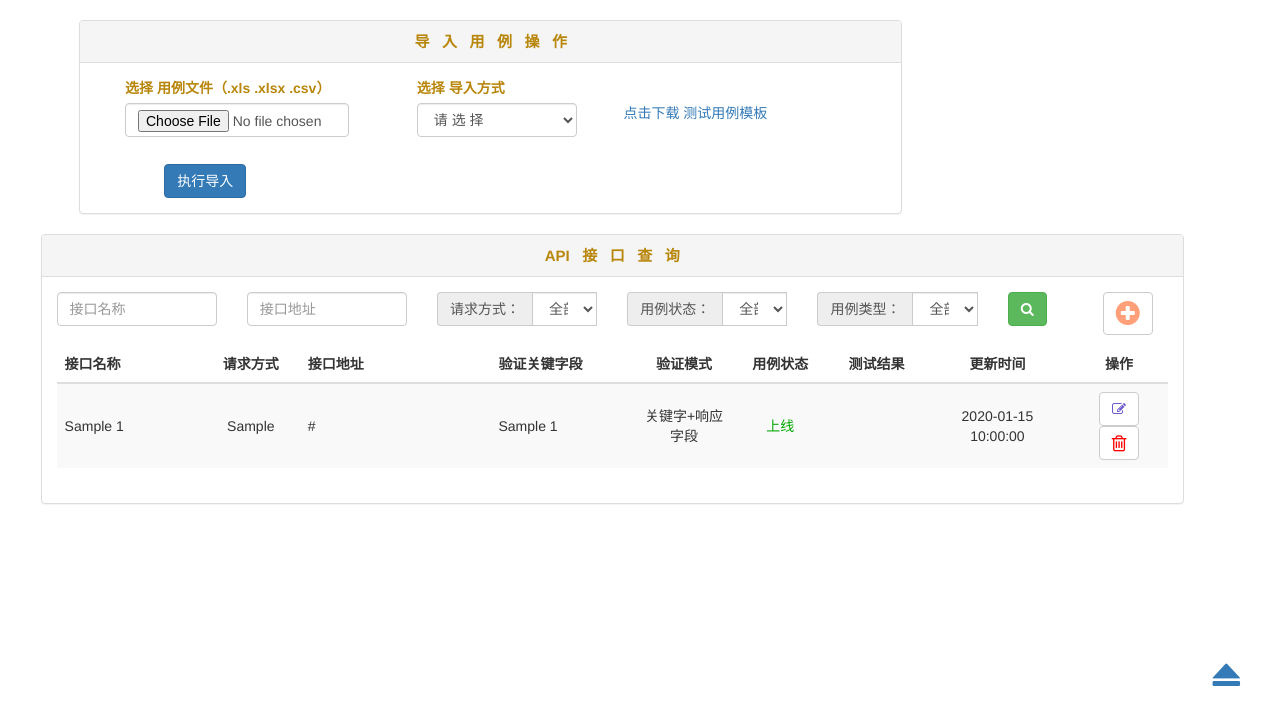
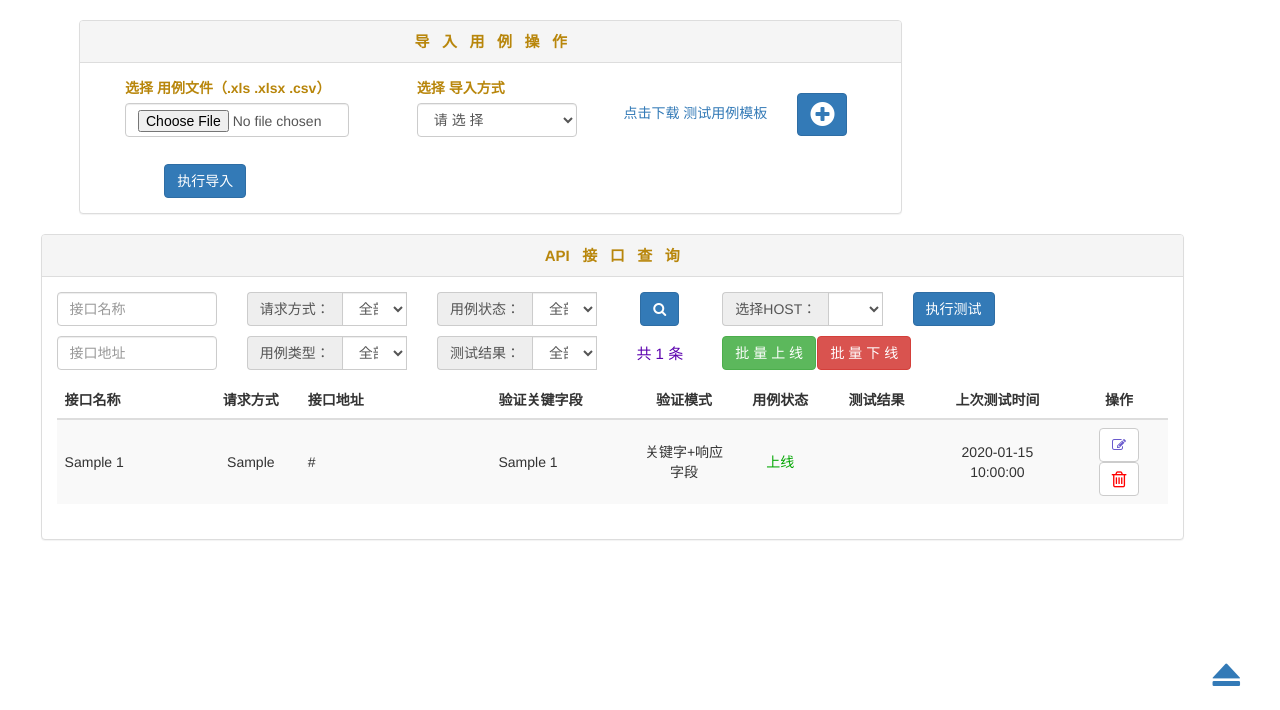
Before and after one commit to micllo/pythonApi, a Flask app: page /API/get_project_case_list/1 in a window 1280 px wide. Shown: the part 90-800 px from the top of the page. Run offline with Flask 2, Linux system fonts and the light colour scheme; a database or web service that is not in the repository returns one stand-in record (values such as "Sample title"); parts of the project's set-up code (start-up, migrations or seed data) failed here and were passed over.

Commit message:
页面添加执行测试功能

```diff
--- a/Api/static/scripts/project.js
+++ b/Api/static/scripts/project.js
@@ -57,6 +57,103 @@ function exec_import(pro_name, nginx_api_proxy){
 
 
 /**
+ *  执 行 测 试
+ */
+function exec_test(pro_name, nginx_api_proxy){
+    swal({
+        title: "确定要执行测试吗?",
+        text: "",
+        type: "warning",
+        showCancelButton: true,
+        confirmButtonText: "确定",
+        cancelButtonText: "取消"
+
+    }).then(function(isConfirm){
+        if (isConfirm) {
+            var host = $("#host").val().trim();
+            if(host == ""){
+                swal({text: "HOST 未 选 择", type: "error", confirmButtonText: "知道了"});
+            }else{
+                // 调用ajax请求(同步)
+                var post_data = {"host": host}
+                var request_url = "/" + nginx_api_proxy + "/API/run_test/" + pro_name
+                var response_info = request_interface_url_v2(url=request_url, method="POST", data=post_data, async=false);
+                if(response_info == "请求失败"){
+                    swal({text: response_info, type: "error", confirmButtonText: "知道了"});
+                    $("#result_info").html(response_info);
+                    $("#result_info").removeClass().addClass("label label-danger");
+                }else{
+                    var msg = response_info.msg;
+                    if (msg.search("完 成") != -1){
+                        swal({text: msg, type: "success", confirmButtonText: "知道了"});
+                        $("#result_info").html(msg);
+                        $("#result_info").removeClass().addClass("label label-success");
+                        setTimeout(function(){location.reload();}, 2000);
+                    }else{
+                        swal({text: msg, type: "error", confirmButtonText: "知道了"});
+                        $("#result_info").html(msg);
+                        $("#result_info").removeClass().addClass("label label-warning");
+                    }
+                }
+            }
+            // 清空'host'下拉框
+            $("#host").val("");
+        }
+    }).catch((e) => {
+        console.log(e)
+        console.log("cancel");
+    });
+}
+
+
+
+/**
+ * 修改案件状态（所有）
+ */
+function update_case_status_all(pro_name, case_status, nginx_api_proxy) {
+    swal({
+        title: "确定吗?",
+        text: "",
+        type: "warning",
+        showCancelButton: true,
+        confirmButtonText: "确定",
+        cancelButtonText: "取消"
+
+    }).then(function(isConfirm){
+        if (isConfirm) {
+            // 调用ajax请求(同步)
+            var request_url = "/" + nginx_api_proxy + "/API/set_case_status_all/" + pro_name + "/" + case_status
+            var response_info = request_interface_url_v2(url=request_url, method="GET", async=false);
+            if(response_info != "请求失败"){
+                setTimeout(function(){location.reload();}, 500);
+            }
+        }
+    }).catch((e) => {
+        console.log(e)
+        console.log("cancel");
+    });
+}
+
+/**
+ * 修改案件状态（单个）  display:table-cell; vertical-align:middle;
+ */
+function update_case_status(pro_name, nginx_api_proxy, _id) {
+    // 调用ajax请求(同步)
+    var request_url = "/" + nginx_api_proxy + "/API/set_case_status/" + pro_name + "/" + _id
+    var response_info = request_interface_url_v2(url=request_url, method="GET", async=false);
+    if(response_info != "请求失败"){
+        if(response_info.data.new_case_status == true){
+            $("#case_status_" + _id).html("上 线");
+            $("#case_status_" + _id).attr('style', "width:100px;color:#00A600;display:table-cell;vertical-align:middle;");
+        }else{
+            $("#case_status_" + _id).html("下 线");
+            $("#case_status_" + _id).attr('style', "width:100px;color:#DC143C;display:table-cell;vertical-align:middle;");
+        }
+    }
+}
+
+
+/**
  * 搜索用例
  */
 function search_case(pro_name, nginx_api_proxy) {
@@ -70,15 +167,20 @@ function search_case(pro_name, nginx_api_proxy) {
     var interface_url = $("#interface_url").val().trim();
     var case_status = $("#case_status").val().trim();
     var is_depend = $("#is_depend").val().trim();
+    var test_result = $("#test_result").val().trim();
 
     var get_pramas = "interface_name=" + interface_name + "&request_method=" + request_method + "&interface_url=" +
-        interface_url + "&case_status=" + case_status + "&is_depend=" + is_depend
+        interface_url + "&case_status=" + case_status + "&is_depend=" + is_depend + "&test_result=" + test_result
 
     // 调用ajax请求(同步)
     var request_url = "/" + nginx_api_proxy + "/API/search_case/" + pro_name + "?" + get_pramas
     var response_info = request_interface_url_v2(url=request_url, method="GET", async=false);
     if(response_info != "请求失败"){
         var test_case_list = response_info.test_case_list;
+        var case_num = response_info.case_num
+
+        // 替换搜索条数
+        $("#search_case_num").html("共 " + case_num + " 条");
 
         // 重新渲染table页面 <tbody id="case_tbody">
         var tbody_html = "";
@@ -105,11 +207,11 @@ function search_case(pro_name, nginx_api_proxy) {
 
             var tr_html = "<tr>";
 
-            // 接口名称
+            // 接口名称（测试信息）
             if(is_depend){
-                tr_html += "<td style=\"width: 150px; display:table-cell; vertical-align:middle;\">" + interface_name + "<font color=\"#DC143C\"> (依赖) </font></td>";
+                tr_html += "<td style=\"width: 150px; display:table-cell; vertical-align:middle;\" onclick=\"show_response_info('" + pro_name + "','" + nginx_api_proxy + "','" + _id + "')\" data-toggle=\"modal\" data-target=\"#show_depend_response_info\">" + interface_name + "<font color=\"#DC143C\"> (依赖) </font></td>";
             }else{
-                tr_html += "<td style=\"width: 150px; display:table-cell; vertical-align:middle;\">" + interface_name + "</td>";
+                tr_html += "<td style=\"width: 150px; display:table-cell; vertical-align:middle;\" onclick=\"show_response_info('" + pro_name + "','" + nginx_api_proxy + "','" + _id + "')\" data-toggle=\"modal\" data-target=\"#show_test_response_info\">" + interface_name + "</td>";
             }
 
             // 请求方式（请求头文件）
@@ -135,11 +237,11 @@ function search_case(pro_name, nginx_api_proxy) {
                 }
             }
 
-            // 用例状态（实际的关键字段值）
+            // 用例状态（实际的关键字段值）  onclick="update_case_status('{{pro_name}}','{{_id}}','{{nginx_api_proxy}}')" id="case_status_{{_id}}"
             if(is_depend){
-                tr_html += "<td class=\"text-center\" style=\"width: 100px; display:table-cell; vertical-align:middle;\">";
+                tr_html += "<td class=\"text-center\" style=\"width: 100px; display:table-cell; vertical-align:middle;\" onclick=\"update_case_status('" + pro_name + "','" + nginx_api_proxy + "','" + _id + "')\" id=\"case_status_" + _id + "\">";
             }else{
-                tr_html += "<td class=\"text-center\" style=\"width: 100px; display:table-cell; vertical-align:middle;\" data-toggle=\"popover\" data-trigger=\"hover\" data-placement=\"bottom\" data-container=\"body\" title=\"实际的关键字段值\" data-content=\"" + actual_core_field_value_list + "\">";
+                tr_html += "<td class=\"text-center\" style=\"width: 100px; display:table-cell; vertical-align:middle;\" onclick=\"update_case_status('" + pro_name + "','" + nginx_api_proxy + "','" + _id + "')\" id=\"case_status_" + _id + "\" data-toggle=\"popover\" data-trigger=\"hover\" data-placement=\"bottom\" data-container=\"body\" title=\"实际的关键字段值\" data-content=\"" + actual_core_field_value_list + "\">";
             }
             if(case_status){
                 tr_html += "<font color=\"#00A600\">上线</font></td>";
@@ -151,7 +253,7 @@ function search_case(pro_name, nginx_api_proxy) {
             tr_html += "<td class=\"text-center\" style=\"width: 100px; display:table-cell; vertical-align:middle;\" data-toggle=\"popover\" data-trigger=\"hover\" data-placement=\"bottom\" data-container=\"body\" title=\"测试结果信息\" data-content=\"" + test_result + "\">";
             if(is_depend){
                 if(test_result.search("success") != -1){
-                    tr_html += "<font color=\"#00A600\"> 依赖通过 </font>";
+                    tr_html += "<font color=\"#00A600\"> 依赖成功 </font>";
                 }else if(test_result.search("fail") != -1){
                     tr_html += "<font color=\"#DC143C\"> 依赖失败 </font>";
                 }else if(test_result.search("error") != -1){
@@ -162,7 +264,7 @@ function search_case(pro_name, nginx_api_proxy) {
                 if(test_result.search("依赖") != -1){
                 tr_html += "<span id=\"exec_result\" style=\"font-size:14px\" class=\"label label-warning\"> 依赖错误 </span></td>";
                 }else if(test_result.search("success") != -1){
-                    tr_html += "<span id=\"exec_result\" style=\"font-size:14px\" class=\"label label-success\"> 测试通过 </span></td>";
+                    tr_html += "<span id=\"exec_result\" style=\"font-size:14px\" class=\"label label-success\"> 测试成功 </span></td>";
                 }else if(test_result.search("fail") != -1){
                     tr_html += "<span id=\"exec_result\" style=\"font-size:14px\" class=\"label label-danger\"> 测试失败 </span></td>";
                 }else if(test_result.search("error") != -1){
@@ -376,14 +478,6 @@ function edit_case(pro_name, nginx_api_proxy) {
 
 /**
  *  显示接口响应信息
-
-    <font color="#00A600"> 依赖通过 </font>
-    {% elif "fail" in test_result %}
-        <font color="#DC143C"> 依赖失败 </font>
-    {% elif "error" in test_result %}
-        <font color="#C6A300"> 配置错误 </font>
-
- depend_field_value_list
  */
 function show_response_info(pro_name, nginx_api_proxy, _id) {
 
--- a/Api/templates/project.html
+++ b/Api/templates/project.html
@@ -49,6 +49,12 @@
                                                 onMouseOut="this.style.color='#006699'">点击下载 测试用例模板
                                             </a>
                                         </div>
+                                        {# 新增 按钮 #}
+                                        <div class="col-sm-1" align="center" style="line-height:70px;">
+                                            <span class="input-group">
+                                                <button class="btn btn-primary btn-icon" type="button" data-toggle="modal" data-target="#add_case_form"><i class="fa fa-plus-circle fa-2x"></i></button>
+                                            </span>
+                                        </div>
                                     </div>
                                     <div class="col-sm-12" style="margin-top: 2%">
                                         <div class="col-sm-3" align="center" style="line-height:30px;">
@@ -88,15 +94,10 @@
                                                 </div>
                                             </div>
                                             <div class="col-sm-2">
-                                                <div class="fg-line">
-                                                    <input id="interface_url" name="interface_url" type="text" class="form-control" placeholder="接口地址">
-                                                </div>
-                                            </div>
-                                            <div class="col-sm-2">
                                                 <div class="input-group">
                                                     <span class="input-group-addon">请求方式：</span>
                                                     <div class="fg-line">
-                                                        <select class="form-control" id="request_method" name="request_method">
+                                                        <select class="form-control" id="request_method" name="request_method" style="text-align: center; text-align-last: center;">
                                                             <option value="">全部</option>
                                                             <option value="GET">GET</option>
                                                             <option value="POST">POST</option>
@@ -110,7 +111,7 @@
                                                 <div class="input-group">
                                                     <span class="input-group-addon">用例状态：</span>
                                                     <div class="fg-line">
-                                                        <select class="form-control" id="case_status" name="case_status">
+                                                        <select class="form-control" id="case_status" name="case_status" style="text-align: center; text-align-last: center;">
                                                             <option value="">全部</option>
                                                             <option value="True">上线</option>
                                                             <option value="False">下线</option>
@@ -118,11 +119,49 @@
                                                     </div>
                                                 </div>
                                             </div>
+                                            {# 搜索 按钮 #}
+                                            <div class="col-sm-1" align="center">
+                                                <div class="input-group" id="search_btn">
+                                                    <button class="btn btn-primary btn-icon" onclick="search_case('{{ pro_name }}','{{ nginx_api_proxy }}')"><i class="fa fa-search"></i></button>
+                                                </div>
+                                            </div>
+                                            {# 选择 host #}
+                                            <div class="col-sm-2">
+                                                <div class="input-group">
+                                                    <span class="input-group-addon">选择HOST：</span>
+                                                    <div class="fg-line">
+                                                        <select class="form-control" id="host" name="host" style="text-align: center; text-align-last: center;">
+                                                            <option value=""></option>
+                                                            <option value="7060">7060</option>
+                                                            <option value="1111">1111</option>
+                                                        </select>
+                                                    </div>
+                                                </div>
+                                            </div>
+                                            {# 测试 按钮 #}
+                                            <div class="col-sm-1" align="center">
+                                                <button id="import_btn" name="import_btn" type="button" class="btn btn-primary"
+                                                        data-loading-text="Running..." onclick="exec_test('{{ pro_name }}','{{ nginx_api_proxy }}')"> 执行测试
+                                                </button>
+                                            </div>
+                                            {# 执行 结果 #}
+                                            <div class="col-sm-1" align="center" style="line-height:35px; font-size:15px;">
+                                                <span id="result_info" style="font-size:15px" class="label label-info"></span>
+                                            </div>
+
+                                        </div>
+
+                                        <div class="row" role="form" style="margin-top:10px">
+                                            <div class="col-sm-2">
+                                                <div class="fg-line">
+                                                    <input id="interface_url" name="interface_url" type="text" class="form-control" placeholder="接口地址">
+                                                </div>
+                                            </div>
                                             <div class="col-sm-2">
                                                 <div class="input-group">
                                                     <span class="input-group-addon">用例类型：</span>
                                                     <div class="fg-line">
-                                                        <select class="form-control" id="is_depend" name="is_depend">
+                                                        <select class="form-control" id="is_depend" name="is_depend" style="text-align: center; text-align-last: center;">
                                                             <option value="">全部</option>
                                                             <option value="True">依赖</option>
                                                             <option value="False">测试</option>
@@ -130,17 +169,33 @@
                                                     </div>
                                                 </div>
                                             </div>
-                                            <div class="col-sm-1">
-                                                <div class="input-group" id="search_btn">
-                                                    <button class="btn btn-success btn-icon" onclick="search_case('{{ pro_name }}','{{ nginx_api_proxy }}')"><i class="fa fa-search"></i></button>
+                                            <div class="col-sm-2">
+                                                <div class="input-group">
+                                                    <span class="input-group-addon">测试结果：</span>
+                                                    <div class="fg-line">
+                                                        <select class="form-control" id="test_result" name="test_result" style="text-align: center; text-align-last: center;">
+                                                            <option value="">全部</option>
+                                                            <option value="success">成功</option>
+                                                            <option value="fail">失败</option>
+                                                            <option value="error">错误</option>
+                                                        </select>
+                                                    </div>
                                                 </div>
                                             </div>
+                                            {# 搜索 条数 #}
+                                            <div class="col-sm-1" align="center" style="color:#5B00AE; line-height:35px; font-size:15px;" id="search_case_num">共 {{ tasks['case_num'] }} 条</div>
 
-                                            <div class="col-sm-1">
-                                                <span class="input-group">
-                                                    <button class="btn btn-default" type="button" data-toggle="modal" data-target="#add_case_form"><i class="fa fa-plus-circle fa-2x" style="color: #FFA07A"></i></button>
-                                                </span>
+
+                                            <div class="col-sm-1" align="center" >
+                                                 <button id="on_line_all" type="button" class="btn btn-success"
+                                                        onclick="update_case_status_all('{{pro_name}}','true','{{nginx_api_proxy}}')"> 批 量 上 线 </button>
+                                             </div>
+                                            <div class="col-sm-1" align="center" >
+                                                 <button id="off_line_all" type="button" class="btn btn-danger"
+                                                        onclick="update_case_status_all('{{pro_name}}','false','{{nginx_api_proxy}}')"> 批 量 下 线 </button>
                                             </div>
+
+
                                         </div>
 
                                         <div class="table-responsive" style="margin-top: 1%">
@@ -154,7 +209,7 @@
                                                     <th class="text-center">验证模式</th>
                                                     <th class="text-center">用例状态</th>
                                                     <th class="text-center">测试结果</th>
-                                                    <th class="text-center">更新时间</th>
+                                                    <th class="text-center">上次测试时间</th>
                                                     <th class="text-center">操作</th>
                                                 </tr>
                                                 </thead>
@@ -208,9 +263,9 @@
 
                                                         {# 用例状态（实际的关键字段值） #}
                                                         {% if is_depend %}
-                                                            <td class="text-center" style="width: 100px; display:table-cell; vertical-align:middle;">
+                                                            <td class="text-center" style="width: 100px; display:table-cell; vertical-align:middle;" onclick="update_case_status('{{pro_name}}','{{nginx_api_proxy}}','{{_id}}')" id="case_status_{{_id}}">
                                                         {% else %}
-                                                            <td class="text-center" style="width: 100px; display:table-cell; vertical-align:middle;" data-toggle="popover" data-trigger="hover" data-placement="bottom" data-container="body" title="实际的关键字段值" data-content="{{ actual_core_field_value_list }}">
+                                                            <td class="text-center" style="width: 100px; display:table-cell; vertical-align:middle;" onclick="update_case_status('{{pro_name}}','{{nginx_api_proxy}}','{{_id}}')" id="case_status_{{_id}}" data-toggle="popover" data-trigger="hover" data-placement="bottom" data-container="body" title="实际的关键字段值" data-content="{{ actual_core_field_value_list }}">
                                                         {% endif %}
                                                             {% if case_status %}
                                                                 <font color="#00A600">上线</font>
@@ -223,7 +278,7 @@
                                                         <td class="text-center" style="width: 100px; display:table-cell; vertical-align:middle;" data-toggle="popover" data-trigger="hover" data-placement="bottom" data-container="body" title="测试结果信息" data-content="{{ test_result }}">
                                                             {% if is_depend %}
                                                                 {% if "success" in test_result %}
-                                                                    <font color="#00A600"> 依赖通过 </font>
+                                                                    <font color="#00A600"> 依赖成功 </font>
                                                                 {% elif "fail" in test_result %}
                                                                     <font color="#DC143C"> 依赖失败 </font>
                                                                 {% elif "error" in test_result %}
@@ -234,7 +289,7 @@
                                                                 {% if "依赖" in test_result%}
                                                                     <span id="exec_result" style="font-size:14px" class="label label-warning"> 依赖错误 </span>
                                                                 {% elif "success" in test_result %}
-                                                                    <span id="exec_result" style="font-size:14px" class="label label-success"> 测试通过 </span>
+                                                                    <span id="exec_result" style="font-size:14px" class="label label-success"> 测试成功 </span>
                                                                 {% elif "fail" in test_result %}
                                                                     <span id="exec_result" style="font-size:14px" class="label label-danger"> 测试失败 </span>
                                                                 {% elif "error" in test_result %}
@@ -579,7 +634,7 @@
                         </div>
                         <hr />
                         <div class="form-group">
-                            <label>更新时间：</label>
+                            <label>上次执行时间：</label>
                             <label id="update_time_show_depend"></label>
                         </div>
                         <div class="form-group">
@@ -687,7 +742,7 @@
                         </div>
                         <hr />
                         <div class="form-group">
-                            <label>更新时间：</label>
+                            <label>上次测试时间：</label>
                             <label id="update_time_show_test"></label>
                         </div>
                         <div class="form-group">
```
Also changed, not shown: Api/api_services/api_calculate.py (+68 -5 lines), Api/api_services/api_interface.py (+53 -2 lines), Common/test_func.py (+19 -11 lines), Config/pro_config.py (+10 -2 lines).
